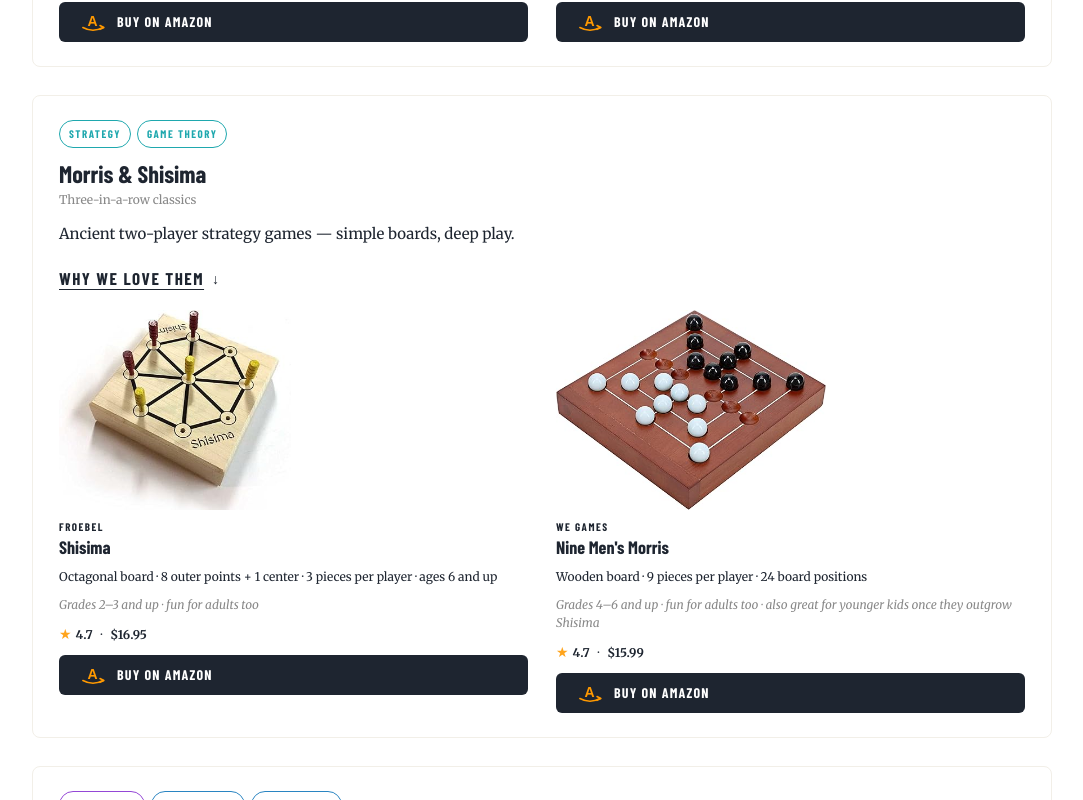
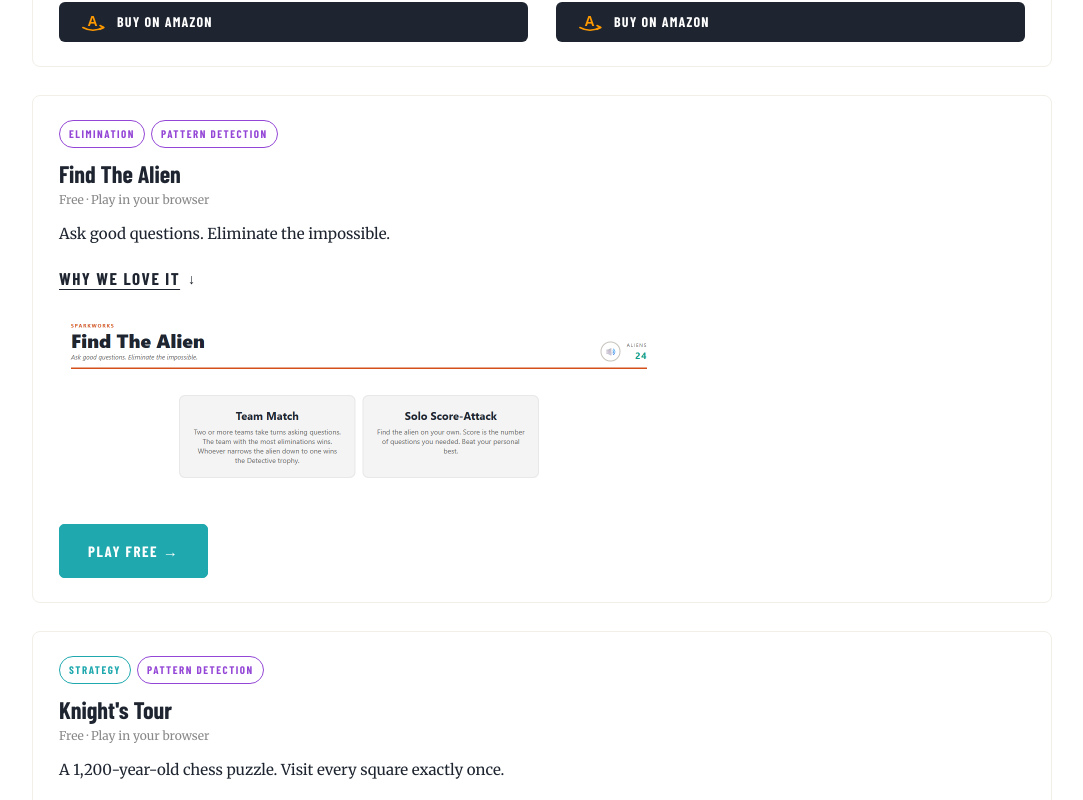
Before and after one commit to micbowers/sparkworks, a Next.js app: page /practice in a window 1280 px wide. Shown: the part 920-1720 px from the top of the page, without its empty margins (98-1181 px from the left). Built offline with nearby package versions, Linux system fonts and the light colour scheme; a web font is replaced by a local one.

Commit message:
Add Find The Alien and Knights Tour as free-play Sparkworks-built entries on /practice (new game-free-play type with teal Play-free CTA, no Amazon button); rename Morris family title to Shisima & Nine Mens Morris per Mike (Shisima listed first as the simpler entry)

```diff
--- a/app/practice/page.js
+++ b/app/practice/page.js
@@ -191,11 +191,51 @@
     ],
   },
 
-  // -------- Game family: Morris & Shisima --------
+  // -------- Free Sparkworks game: Find The Alien --------
+  {
+    type: "game-free-play",
+    slug: "find-the-alien",
+    title: "Find The Alien",
+    subtitle: "Free · Play in your browser",
+    highlight: "Ask good questions. Eliminate the impossible.",
+    skills: [
+      { label: "Elimination", color: "purple" },
+      { label: "Pattern Detection", color: "purple" },
+    ],
+    image: "/practice/find-the-alien-cover.png",
+    href: "https://findthealien.sparkworks.kids/",
+    sessionPill: "Used in our elimination session",
+    whatItIs:
+      "Two modes: Team Match (teams take turns asking yes/no questions; whoever eliminates the most aliens wins the Detective trophy) and Solo Score-Attack (find the alien on your own — score is the number of questions you needed, beat your personal best). 24 alien characters with distinct features kids learn to look at and ask about.",
+    whyWeRecommend:
+      "The kids who win Find The Alien consistently aren't the ones who guess fastest — they're the ones who design each question to eliminate as many possibilities as possible. That's the same elimination skill that solves Mastermind, logic grids, and any puzzle where you narrow down options under uncertainty. We use Find The Alien with kids in grades 2–3 during our elimination session; it plays just as well at home with kids and grown-ups taking turns being the question-asker.",
+  },
+
+  // -------- Free Sparkworks game: Knight's Tour --------
+  {
+    type: "game-free-play",
+    slug: "knights-tour",
+    title: "Knight's Tour",
+    subtitle: "Free · Play in your browser",
+    highlight: "A 1,200-year-old chess puzzle. Visit every square exactly once.",
+    skills: [
+      { label: "Strategy", color: "teal" },
+      { label: "Pattern Detection", color: "purple" },
+    ],
+    image: "/practice/knights-tour-cover.png",
+    href: "https://knightstour.sparkworks.kids/",
+    sessionPill: "Used as a warm-up in our game theory session",
+    whatItIs:
+      "A knight on a chess board has to visit every square exactly once — using only the knight's L-shaped move. The puzzle is over a thousand years old: first written down in 9th-century India, formalized by Euler in 1759. Easy to understand, surprisingly hard to solve. Board sizes from 5×5 up; hints and tip-cards available if you get stuck.",
+    whyWeRecommend:
+      "The kids who solve Knight's Tour first don't try to plot the whole path up front — they look at each move and ask “which square has the fewest exits left?” Move there first, before it gets cornered. That heuristic (mathematicians call it Warnsdorff's rule) is the same forward-thinking we teach in our game theory session: pick moves that protect your future options, not just your current best play.",
+  },
+
+  // -------- Game family: Shisima & Nine Men's Morris --------
   {
     type: "game-family",
     slug: "morris-shisima",
-    title: "Morris & Shisima",
+    title: "Shisima & Nine Men's Morris",
     subtitle: "Three-in-a-row classics",
     headlineImage: "/practice/nine-mens-morris-wegames.jpg",
     highlight: "Ancient two-player strategy games — simple boards, deep play.",
@@ -488,9 +528,27 @@
   const isGameFamily = family.type === "game-family";
   const isAffiliateBook = family.type === "practice-book-affiliate";
   const isGamePreLaunch = family.type === "game-pre-launch";
+  const isFreePlay = family.type === "game-free-play";
 
   return (
     <div style={{ display: "flex", flexDirection: "column", gap: 14 }}>
+      {/* Free Sparkworks-built browser game — cover + Play-free CTA. No price/rating, no Amazon
+          button. Teal-success button visually differentiates from the Amazon black/gold button. */}
+      {isFreePlay && (
+        <>
+          <CompactCover image={family.image} alt={`${family.title} screenshot`} />
+          <a
+            className="sw-btn sw-btn-success"
+            href={family.href}
+            target="_blank"
+            rel="noopener noreferrer"
+            style={{ alignSelf: "flex-start" }}
+          >
+            Play free →
+          </a>
+        </>
+      )}
+
       {/* Sparkworks-built game in pre-launch — supports either a single `image` or an `images`
           array (e.g., box front + back rendered side-by-side). + subscribe form. */}
       {isGamePreLaunch && (
```
Also changed, not shown: public/practice/find-the-alien-cover.png (added), public/practice/knights-tour-cover.png (added).
